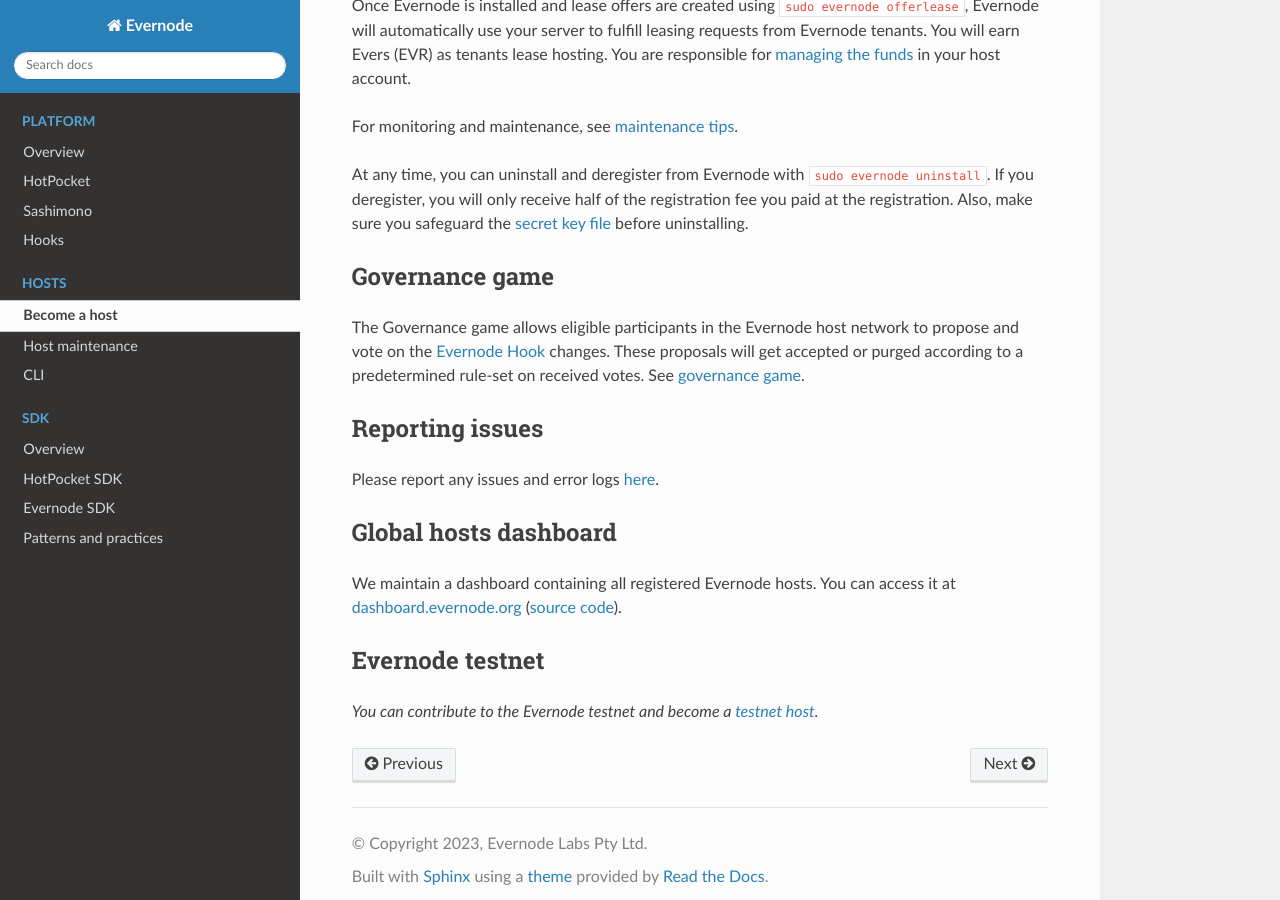
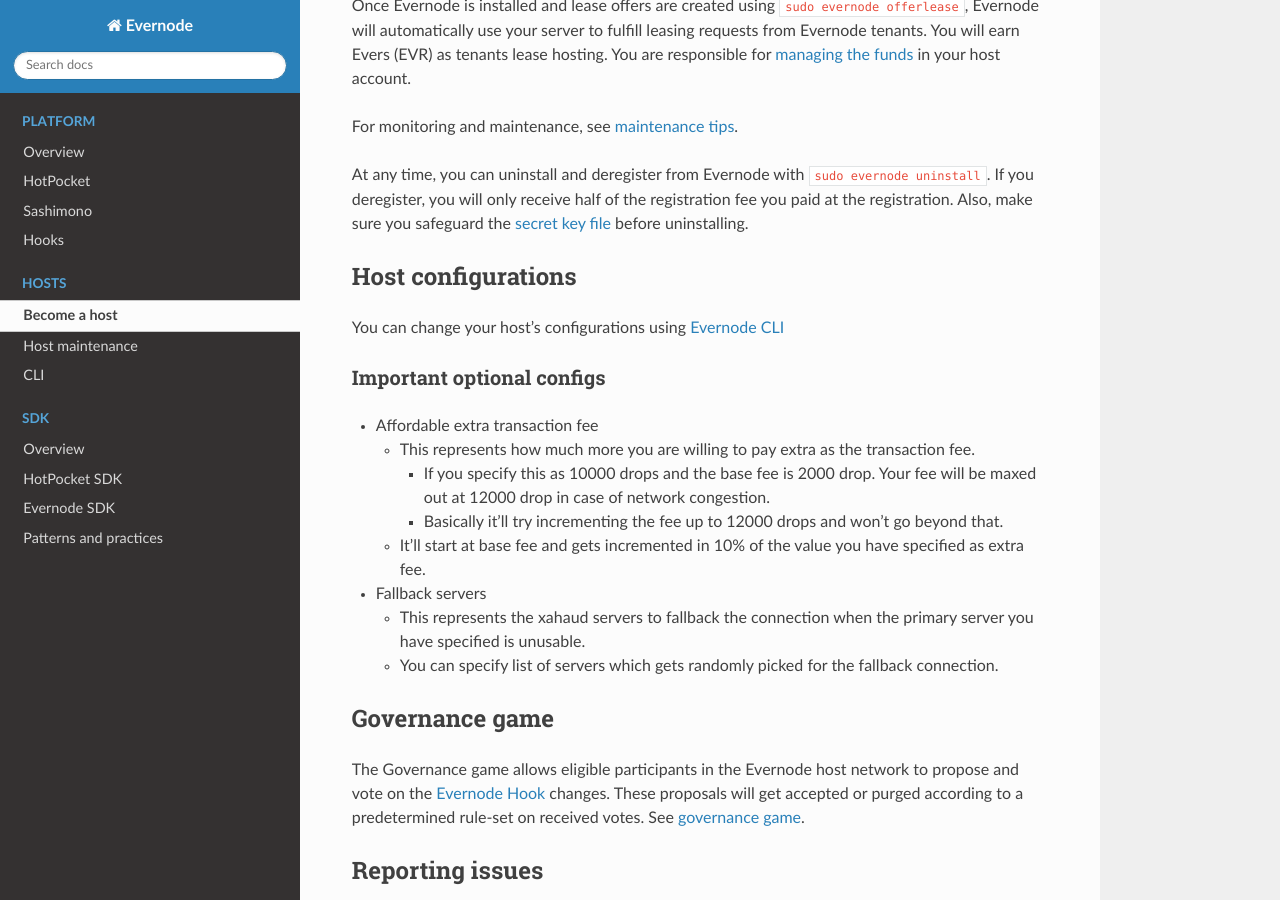
Before and after one commit to tequdev/evernode-docs, a Sphinx documentation site: the page built from docs/source/hosts/evernode-host.md, in a window 1280 px wide and 900 px high, scrolled down 3979 px. Built offline with Sphinx 7.4.7 and the Read the Docs theme 2.0.0, drawn with Linux system fonts in a browser that asks for light colours.

Commit message:
Added extra configuration info

```diff
--- a/docs/source/hosts/evernode-host.md
+++ b/docs/source/hosts/evernode-host.md
@@ -101,6 +101,19 @@
 
 At any time, you can uninstall and deregister from Evernode with `sudo evernode uninstall`. If you deregister, you will only receive half of the registration fee you paid at the registration. Also, make sure you safeguard the [secret key file](#xahau-accounts-and-secret-keys) before uninstalling.
 
+## Host configurations
+You can change your host's configurations using [Evernode CLI](evernode-cli.md)
+
+### Important optional configs
+- Affordable extra transaction fee
+  - This represents how much more you are willing to pay extra as the transaction fee.
+    - If you specify this as 10000 drops and the base fee is 2000 drop. Your fee will be maxed out at 12000 drop in case of network congestion.
+    - Basically it'll try incrementing the fee up to 12000 drops and won't go beyond that.
+  - It'll start at base fee and gets incremented in 10% of the value you have specified as extra fee.
+- Fallback servers
+  - This represents the xahaud servers to fallback the connection when the primary server you have specified is unusable.
+  - You can specify list of servers which gets randomly picked for the fallback connection.
+
 ## Governance game
 
 The Governance game allows eligible participants in the Evernode host network to propose and vote on the [Evernode Hook](../platform/hooks/overview) changes. These proposals will get accepted or purged according to a predetermined rule-set on received votes. See [governance game](../platform/hooks/governance-game).
```
